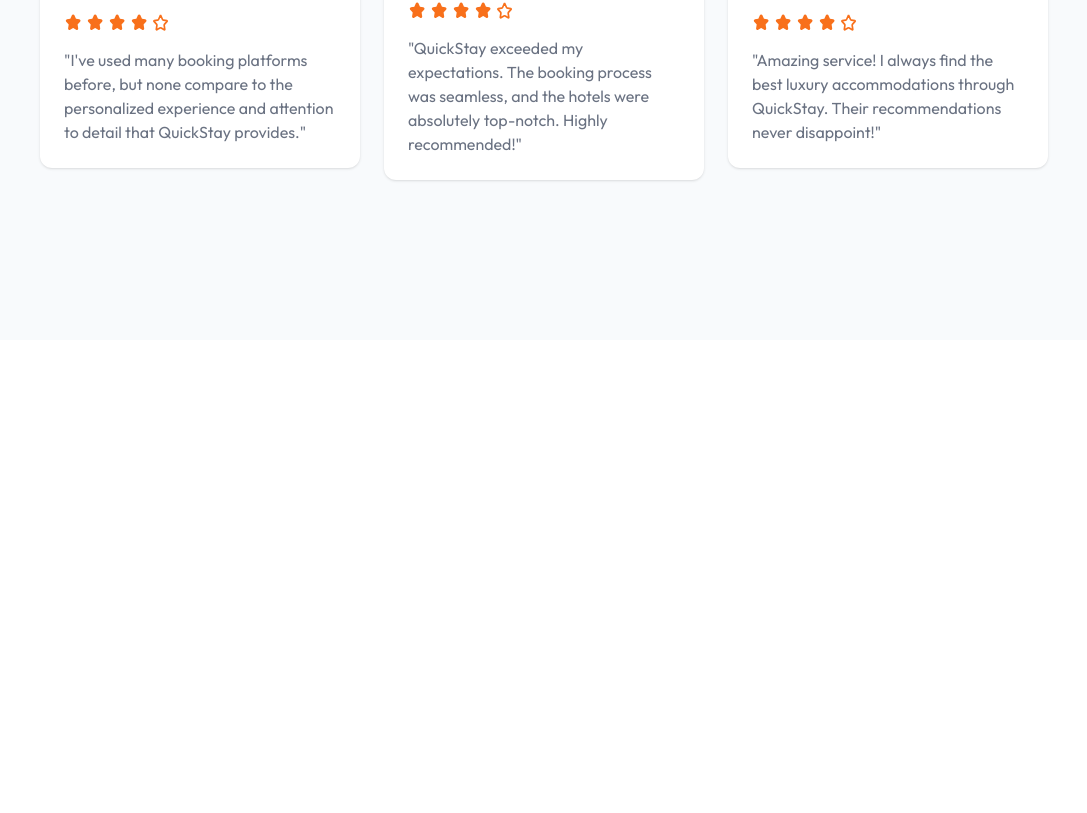
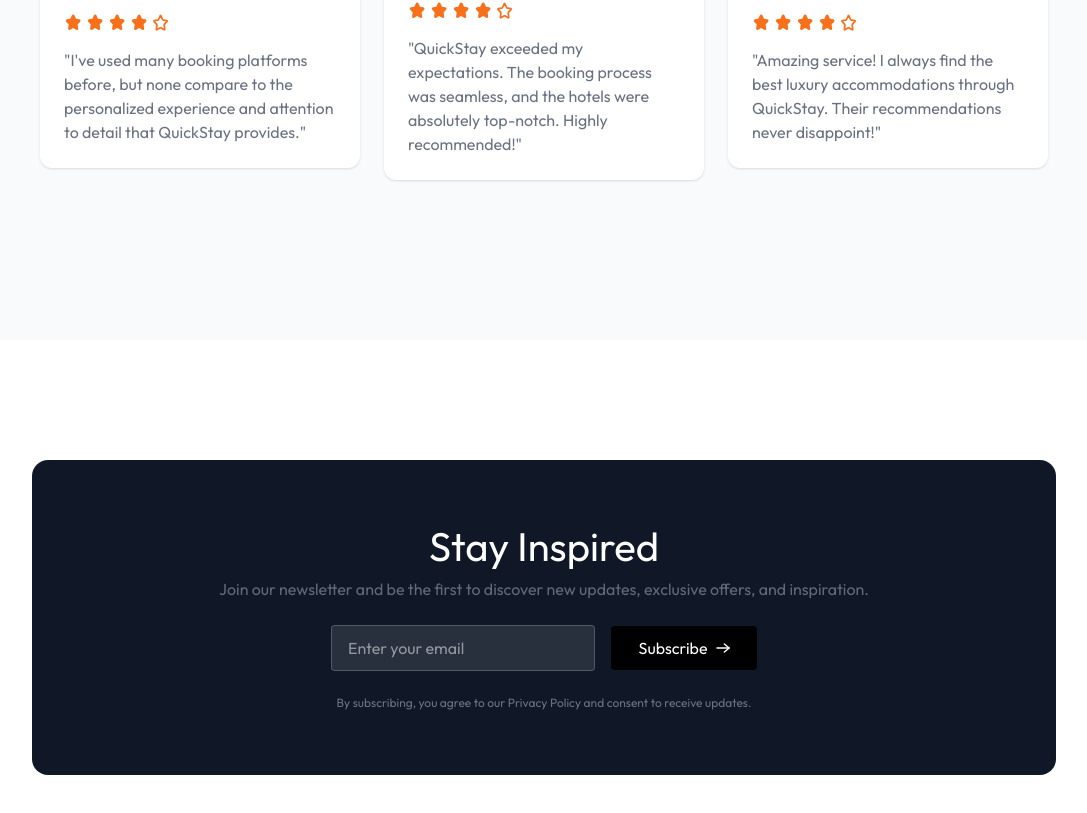
Before and after one commit to harshani95/Hotel-Booking-System, a React (Vite) app in the folder client/: page / in a window 1280 px wide. Shown: the part 2943-3756 px from the top of the page, without its empty margins (96-1183 px from the left). Before the commit the page ends 3283 px from the top, so only its background shows below. Built offline with nearby package versions, Linux system fonts and the light colour scheme; no server answers; a web font is replaced by a local one.

Commit message:
Created NewsLetter component

```diff
--- /dev/null
+++ b/client/src/components/NewsLetter.jsx
@@ -0,0 +1,37 @@
+import React from "react";
+import { assets } from "../assets/assets";
+import Title from "./Title";
+
+const NewsLetter = () => {
+  return (
+    <div className="flex flex-col items-center  max-w-5xl lg:w-full rounded-2xl px-4 py-12 md:py-16 mx-2 lg:mx-auto my-30 bg-gray-900 text-white">
+      <Title
+        title="Stay Inspired"
+        subTitile=" Join our newsletter and be the first to discover new updates,
+          exclusive offers, and inspiration."
+      />
+
+      <div className="flex flex-col md:flex-row items-center justify-center gap-4 mt-6">
+        <input
+          type="text"
+          className="bg-white/10 px-4 py-2.5 border border-white/20 rounded outline-none max-w-66 w-full"
+          placeholder="Enter your email"
+        />
+        <button className="flex items-center justify-center gap-2 group bg-black px-4 md:px-7 py-2.5 rounded active:scale-95 transition-all">
+          Subscribe
+          <img
+            src={assets.arrowIcon}
+            alt="arrow-icon"
+            className="w-3.5 invert group-hover:translate-x-1 transition-all"
+          />
+        </button>
+      </div>
+      <p className="text-gray-500 mt-6 text-xs text-center">
+        By subscribing, you agree to our Privacy Policy and consent to receive
+        updates.
+      </p>
+    </div>
+  );
+};
+
+export default NewsLetter;
--- a/client/src/pages/Home.jsx
+++ b/client/src/pages/Home.jsx
@@ -1,6 +1,7 @@
 import ExclusiveOffers from "../components/ExclusiveOffers";
 import FeaturedDestination from "../components/FeaturedDestination";
 import Hero from "../components/Hero";
+import NewsLetter from "../components/NewsLetter";
 import Testimonial from "../components/Testimonial";
 
 const Home = () => (
@@ -9,6 +10,7 @@
     <FeaturedDestination />
     <ExclusiveOffers />
     <Testimonial />
+    <NewsLetter />
   </>
 );
 
```
